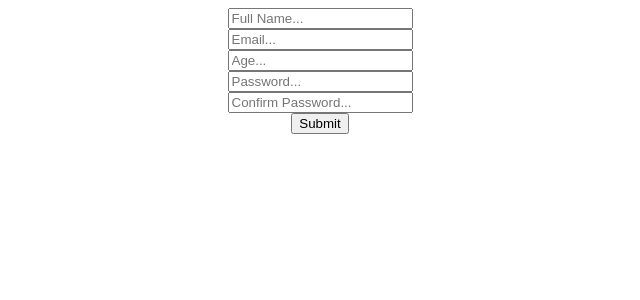
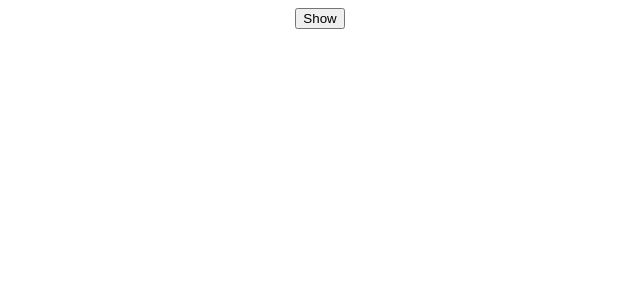
Before and after one commit to RSTCMGZ/LearnReactCourse, a React (Create React App) app: page / in a window 1280 px wide. Shown: the top 300 px of the page, without its empty margins (320-960 px from the left). Built offline with nearby package versions, Linux system fonts and the light colour scheme.

Commit message:
learn-custom-hooks

```diff
--- a/src/App.css
+++ b/src/App.css
@@ -39,3 +39,7 @@
 .Name {
   color: red;
 }
+p {
+  color: red;
+  font-weight: bold;
+}
--- a/src/App.js
+++ b/src/App.js
@@ -1,3 +1,4 @@
+import { useState, useContext, useEffect } from "react";
 import "./App.css";
 // import { BrowserRouter as Router, Routes, Route, Link } from "react-router-dom"
 // import { BrowserRouter as Router, Routes, Route, Form } from "react-router-dom"
@@ -12,7 +13,7 @@ import "./App.css";
 // import { Profile } from "./pages/Profile";
 // import { QueryClient, QueryClientProvider } from "@tanstack/react-query"
 // export const AppContext = createContext()
-import { Form } from "./pages/Form"
+// import { Form } from "./pages/Form"
 
 
 
@@ -263,13 +264,17 @@ import { Form } from "./pages/Form"
 //     </div>
 //   )
 // }
-// ! Exaple 13
+//! Exaple 13
 function App() {
-
+    const [isVisible, setIsVisible] = useState(false)
 
     return (
         <div className="App">
-            <Form />
+            <button onClick={() => setIsVisible((prev) => !prev)} >
+
+                {isVisible ? "Hide" : "Show"}
+            </button>
+            {isVisible && <h1>Hidden text</h1>}
         </div>
     )
 }
--- a/src/pages/Form.js
+++ b/src/pages/Form.js
@@ -1,16 +1,19 @@
 import { useForm } from "react-hook-form"
 import { yupResolver } from "@hookform/resolvers/yup"
 import * as yup from "yup"
+import "../App.css";
+
 export const Form = () => {
 
+
     const schema = yup.object().shape({
-        fullName: yup.string().required(),
+        fullName: yup.string().required("Your Full Name is Required"),
         email: yup.string().email(),
         age: yup.number().positive().integer().min(18).required(),
         password: yup.string().min(4).max(20).required(),
-        confirmPassword: yup.string().oneOf([yup.ref("password"), null]).required(),
+        confirmPassword: yup.string().oneOf([yup.ref("password"), null], "Passwords Don't Match").required(),
     })
-    const { register, handleSubmit } = useForm({
+    const { register, handleSubmit, formState: { errors } } = useForm({
         resolver: yupResolver(schema),
     })
 
@@ -21,10 +24,19 @@ export const Form = () => {
     return (
         <form onSubmit={handleSubmit(onSubmit)}>
             <input type="text" placeholder="Full Name..."  {...register("fullName")} /> <br />
+            <p>{errors.fullName?.message}</p>
             <input type="text" placeholder="Email..."   {...register("email")} /> <br />
+            <p>{errors.email?.message}</p>
+
             <input type="number" placeholder="Age..."  {...register("age")} /> <br />
+            <p>{errors.age?.message}</p>
+
             <input type="password" placeholder="Password..."   {...register("password")} /> <br />
+            <p>{errors.password?.message}</p>
+
             <input type="password" placeholder="Confirm Password..."  {...register("confirmPassword")} /> <br />
+            <p>{errors.confirmPassword?.message}</p>
+
             <input type="submit" />
         </form>
     )
```
